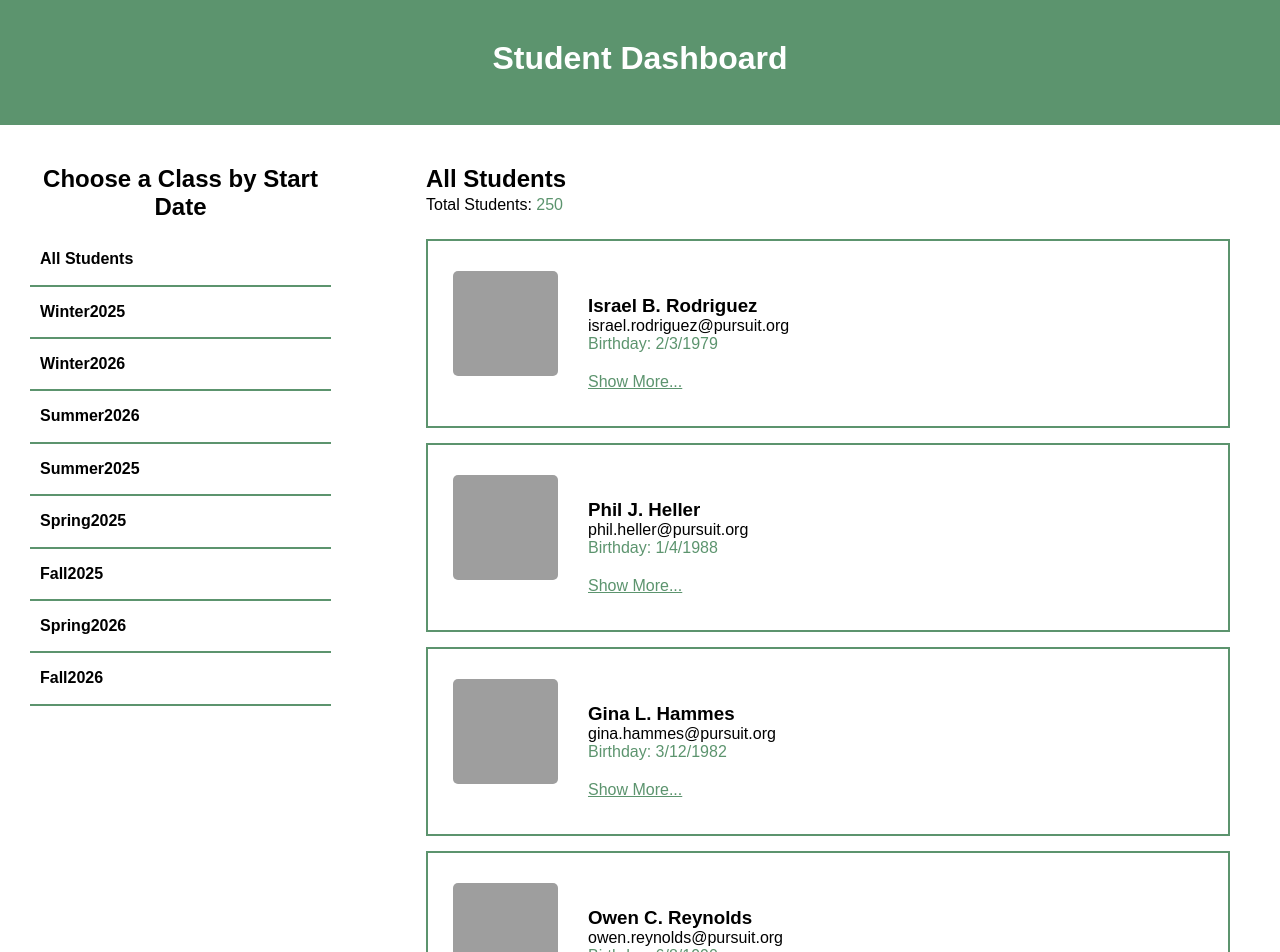
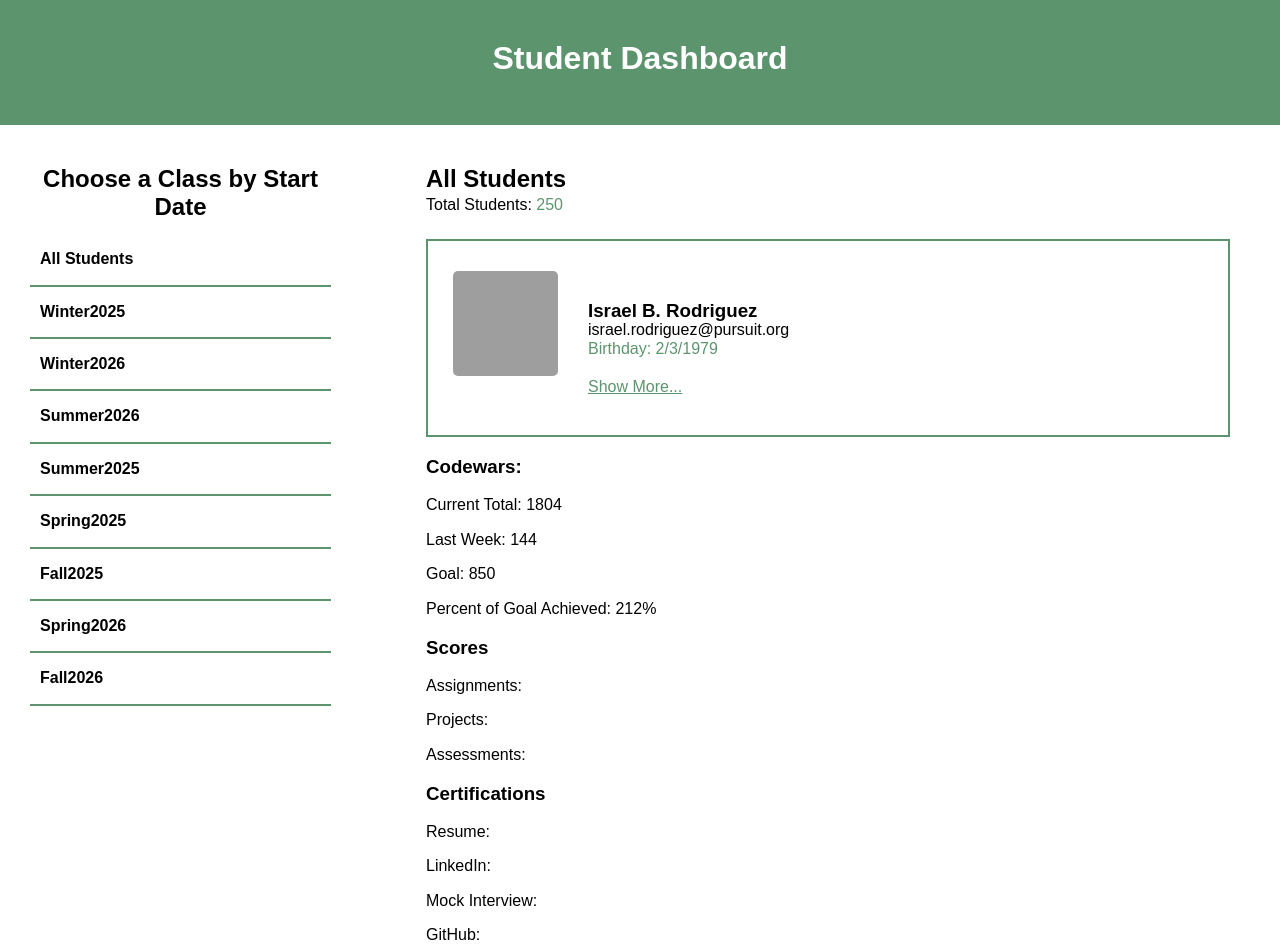
Before and after one commit to lynnjaco/project-student-dashboard, a React (Vite) app: page / in a window 1280 px wide. Shown: the top 952 px of the page. Built offline with nearby package versions, Linux system fonts and the light colour scheme; grey boxes are pictures that could not be loaded.

Commit message:
renders codewars scores for each student in the student card component

```diff
--- a/src/Components/StudentCard.css
+++ b/src/Components/StudentCard.css
@@ -3,7 +3,7 @@
     flex-direction: row;
     border: 2px solid #5c946e;
     width: 800px;
-    height: 185px;
+    min-height: 185px;
     margin-top: 15px;
 
 }
--- a/src/Components/StudentCard.jsx
+++ b/src/Components/StudentCard.jsx
@@ -21,6 +21,56 @@ export const StudentCard = ( { student } ) => {
                     <p className="green-text underlined">Show More...</p>
                 </div>
             </div>
+            <div>
+                <div>
+                    <h3>Codewars:</h3>
+                    <ul>
+                        <li>
+                            <p>Current Total: <span>{ student.codewars.current.total }</span></p>
+                        </li>
+                        <li>
+                            <p>Last Week: <span>{ student.codewars.current.lastWeek }</span></p>
+                        </li>
+                        <li>
+                            <p>Goal: <span>{ student.codewars.goal.total }</span></p>
+                        </li>
+                        <li>
+                            <p>Percent of Goal Achieved: <span>{ Math.round(student.codewars.current.total/student.codewars.goal.total*100) }%</span></p>
+                        </li>
+                    </ul>
+                </div>
+                <div>
+                    <h3>Scores</h3>
+                        <ul>
+                            <li>
+                                <p>Assignments: <span>{}</span></p>
+                            </li>
+                            <li>
+                                <p>Projects: <span>{}</span></p>
+                            </li>
+                            <li>
+                                <p>Assessments: <span>{}</span></p>
+                            </li>
+                        </ul>
+                </div>
+                <div>
+                    <h3>Certifications</h3>
+                        <ul>
+                            <li>
+                                <p>Resume: <span>{}</span></p>
+                            </li>
+                            <li>
+                                <p>LinkedIn: <span>{}</span></p>
+                            </li>
+                            <li>
+                                <p>Mock Interview: <span>{}</span></p>
+                            </li>
+                            <li>
+                                <p>GitHub: <span>{}</span></p>
+                            </li>
+                        </ul>
+                </div>
+            </div>
         </li>
     )
 }
```
